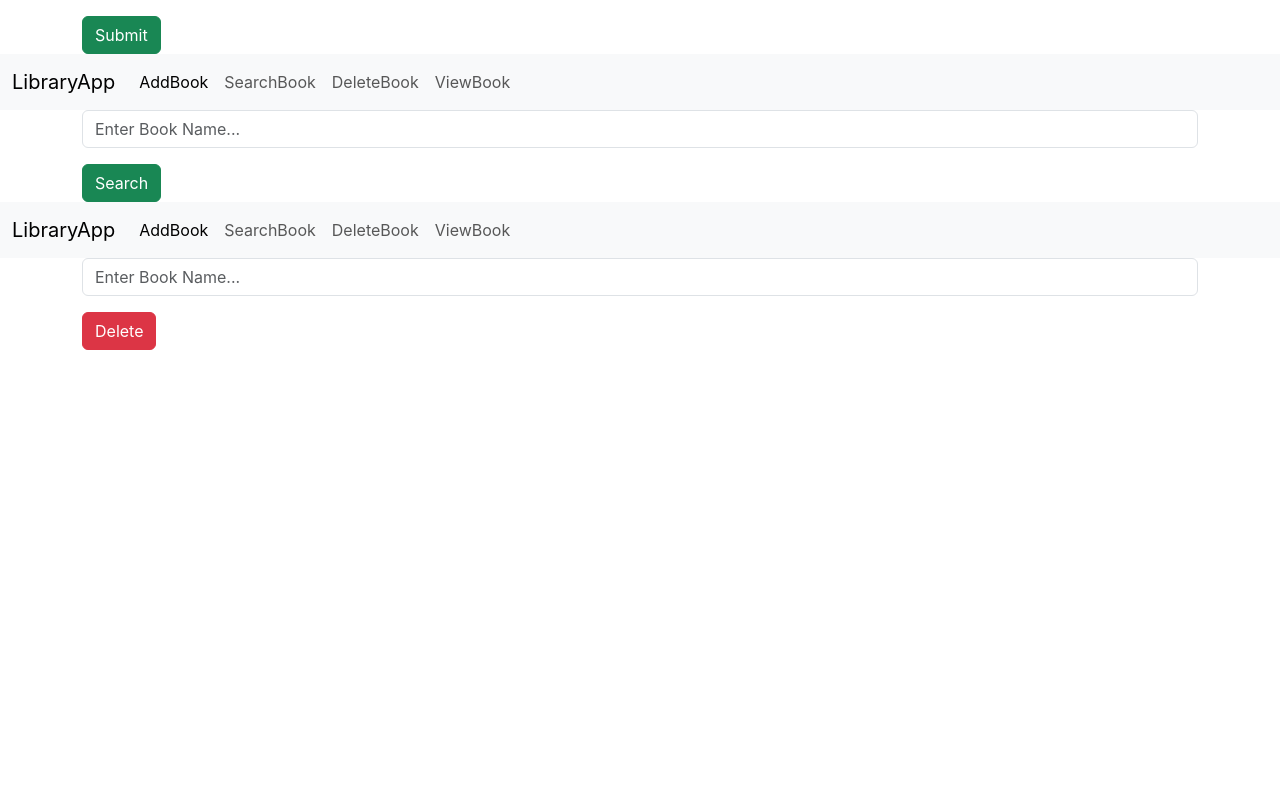
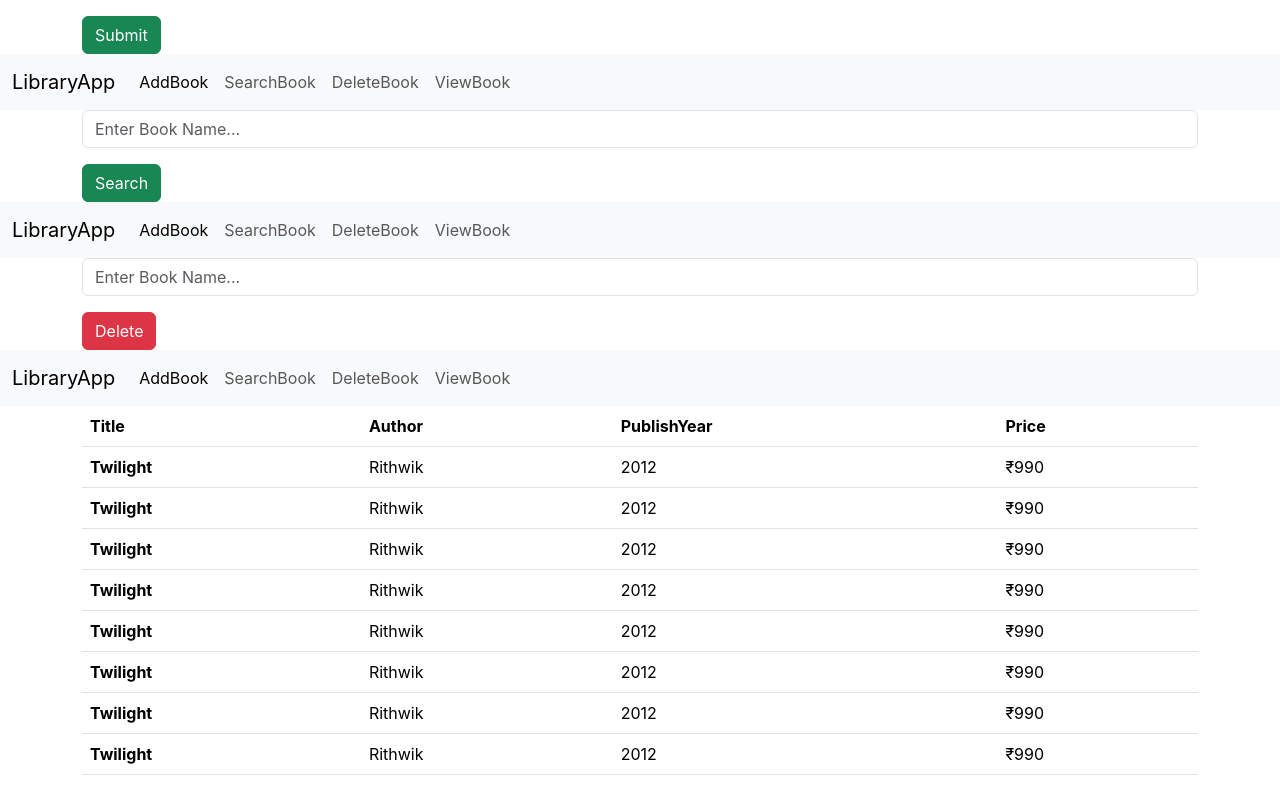
Before and after one commit to orwel009/ReactLibraryApp, a React (Create React App) app: page / in a window 1280 px wide. Shown: the part 494-1285 px from the top of the page. Before the commit the page ends 844 px from the top, so only its background shows below. Built offline with nearby package versions, Linux system fonts and the light colour scheme.

Commit message:
ViewAll  Added

```diff
--- a/src/App.js
+++ b/src/App.js
@@ -3,6 +3,7 @@ import './App.css';
 import AddBook from './components/AddBook';
 import Search from './components/Search';
 import Delete from './components/Delete';
+import ViewAll from './components/ViewAll';
 
 function App() {
   return (
@@ -10,6 +11,7 @@ function App() {
       <AddBook/>
       <Search/>
       <Delete/>
+      <ViewAll/>
     </div>
   );
 }
--- /dev/null
+++ b/src/components/ViewAll.jsx
@@ -0,0 +1,78 @@
+import React from 'react'
+import Navbar from './Navbar'
+
+const ViewAll = () => {
+  return (
+    <div>
+        <Navbar/>
+        <div className="container">
+            <div className="row">
+                <div className="col col-12 col-sm-12 col-md-12 col-lg-12 col-xl-12 col-xxl-12">
+                <table class="table">
+                    <thead>
+                        <tr>
+                        <th scope="col">Title</th>
+                        <th scope="col">Author</th>
+                        <th scope="col">PublishYear</th>
+                        <th scope="col">Price</th>
+                        </tr>
+                    </thead>
+                    <tbody>
+                        <tr>
+                            <th>Twilight</th>
+                            <td>Rithwik</td>
+                            <td>2012</td>
+                            <td>₹990</td>
+                        </tr>
+                        <tr>
+                            <th>Twilight</th>
+                            <td>Rithwik</td>
+                            <td>2012</td>
+                            <td>₹990</td>
+                        </tr>
+                        <tr>
+                            <th>Twilight</th>
+                            <td>Rithwik</td>
+                            <td>2012</td>
+                            <td>₹990</td>
+                        </tr>
+                        <tr>
+                            <th>Twilight</th>
+                            <td>Rithwik</td>
+                            <td>2012</td>
+                            <td>₹990</td>
+                        </tr>
+                        <tr>
+                            <th>Twilight</th>
+                            <td>Rithwik</td>
+                            <td>2012</td>
+                            <td>₹990</td>
+                        </tr>
+                        <tr>
+                            <th>Twilight</th>
+                            <td>Rithwik</td>
+                            <td>2012</td>
+                            <td>₹990</td>
+                        </tr>
+                        <tr>
+                            <th>Twilight</th>
+                            <td>Rithwik</td>
+                            <td>2012</td>
+                            <td>₹990</td>
+                        </tr>
+                        <tr>
+                            <th>Twilight</th>
+                            <td>Rithwik</td>
+                            <td>2012</td>
+                            <td>₹990</td>
+                        </tr>
+                    </tbody>
+                </table>
+                </div>
+            </div>
+        </div>
+    </div>
+  )
+}
+
+export default ViewAll
```
